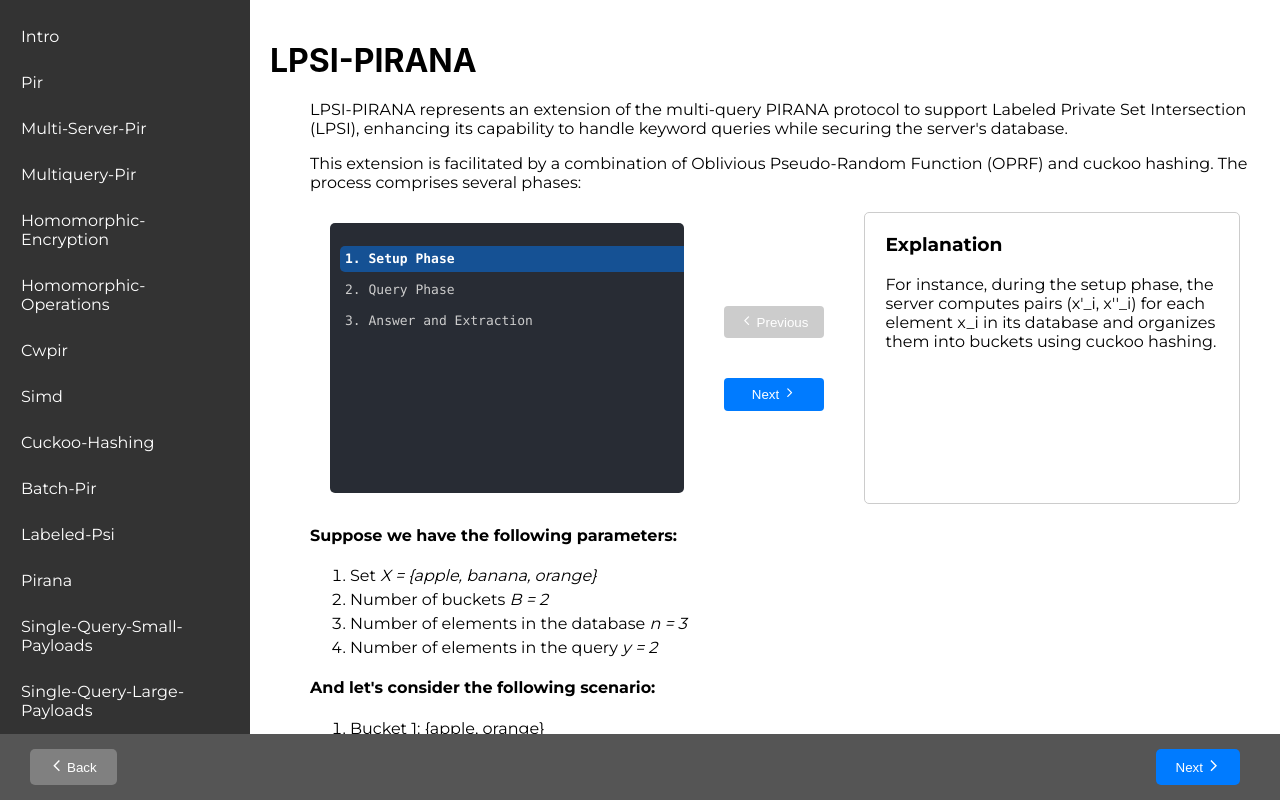
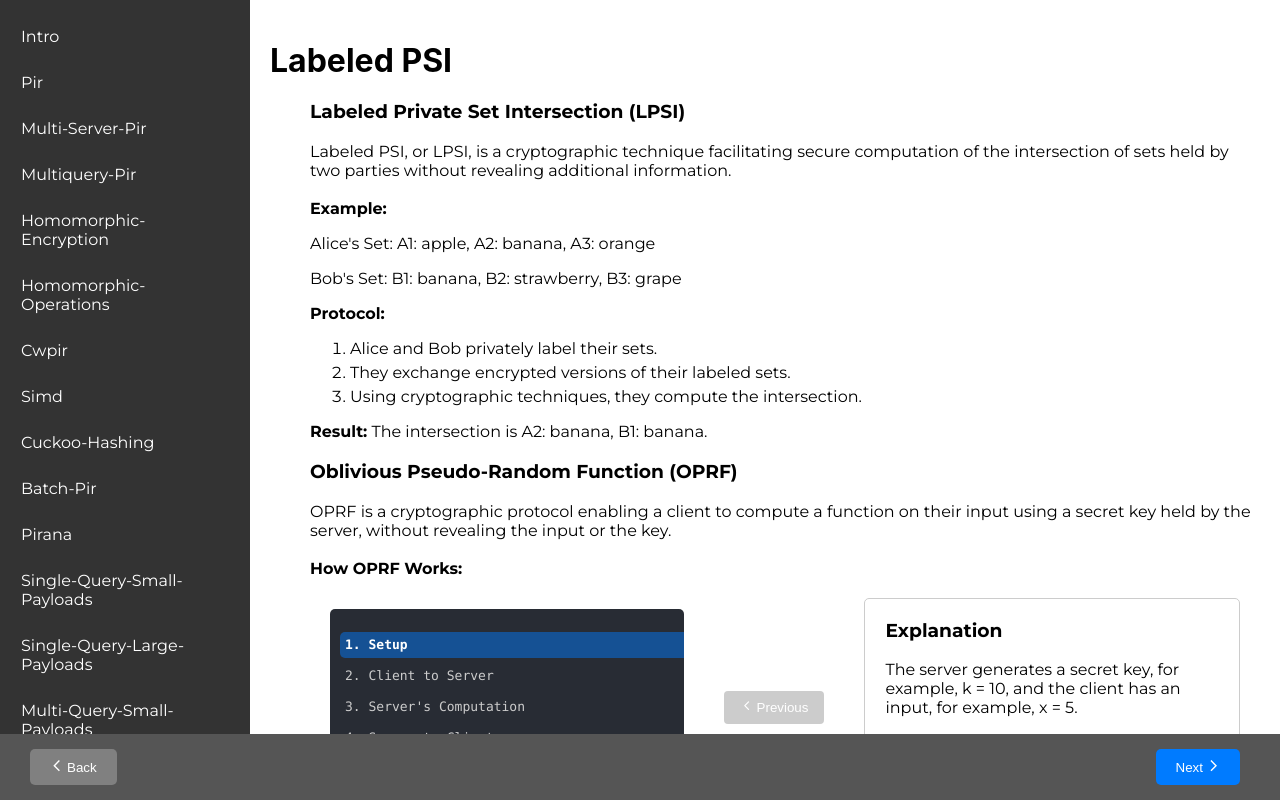
Before and after one commit to g4ss4n/pirana-app, a React (Create React App) app: page / in a window 1280 px wide. Both pictures are taken after a click on the button "Back". Shown: the top 800 px of the page. Built offline with nearby package versions, Linux system fonts and the light colour scheme.

Commit message:
modify LPSI

```diff
--- a/src/App.js
+++ b/src/App.js
@@ -35,7 +35,6 @@ function App() {
     "simd",
     "cuckoo-hashing",
     "batch-pir",
-    "labeled-psi",
     "pirana",
     "single-query-small-payloads",
     "single-query-large-payloads",
--- a/src/components/LPSIPIRANA/lpsipirana.js
+++ b/src/components/LPSIPIRANA/lpsipirana.js
@@ -39,15 +39,59 @@ const codeLines2 = [
   }
 ];
 
+const oprf = [
+  {
+      code: "1. Setup",
+      explanation: "The server generates a secret key, for example, k = 10, and the client has an input, for example, x = 5."
+  },
+  {
+      code: "2. Client to Server",
+      explanation: "The client sends its input, x, to the server."
+  },
+  {
+      code: "3. Server's Computation",
+      explanation: "The server computes a function on the client's input using the secret key. For example, it adds the secret key to the client's input: y = x + k = 5 + 10 = 15."
+  },
+  {
+      code: "4. Server to Client",
+      explanation: "The server sends the result y back to the client."
+  },
+  {
+      code: "5. Answer",
+      explanation: "Now, the client knows the result of the computation y, which is 15, but it doesn't know the secret key k or the server's input. Similarly, the server doesn't know the client's input x, but it can compute the function on the input using its secret key. This ensures privacy and security in the computation."
+  }
+];
+
 
 
   return (
     <div>
+      <Title>Labeled PSI</Title>
+      <Body>
+            <h3>Labeled Private Set Intersection (LPSI)</h3>
+            Labeled PSI, or LPSI, is a cryptographic technique facilitating secure computation of the intersection of sets held by two parties without revealing additional information.
+            <br/><br/>
+            <strong>Example:</strong><br/>
+            <p>Alice's Set: A1: apple, A2: banana, A3: orange</p>
+            <p>Bob's Set: B1: banana, B2: strawberry, B3: grape</p>
+            <strong>Protocol:</strong>
+            <ol>
+              <li>Alice and Bob privately label their sets.</li>
+              <li>They exchange encrypted versions of their labeled sets.</li>
+              <li>Using cryptographic techniques, they compute the intersection.</li>
+            </ol>
+            <strong>Result:</strong> The intersection is A2: banana, B1: banana.
+
+            <h3>Oblivious Pseudo-Random Function (OPRF)</h3>
+            OPRF is a cryptographic protocol enabling a client to compute a function on their input using a secret key held by the server, without revealing the input or the key.
+            <br/><br/>
+            <strong>How OPRF Works:</strong>
+
+            <CodeExplanation codeLines={oprf} />
+
       <Title>LPSI-PIRANA</Title>
-      <Body>
         <p>LPSI-PIRANA represents an extension of the multi-query PIRANA protocol to support Labeled Private Set Intersection (LPSI), enhancing its capability to handle keyword queries while securing the server's database.</p>
         <p>This extension is facilitated by a combination of Oblivious Pseudo-Random Function (OPRF) and cuckoo hashing. The process comprises several phases:</p>
-      <CodeExplanation codeLines={codeLines} />
 
       <h4>Suppose we have the following parameters:</h4>
       <ol>
--- a/src/components/leftDrawer/LeftDrawer.js
+++ b/src/components/leftDrawer/LeftDrawer.js
@@ -19,7 +19,6 @@ const LeftDrawer = ({ onItemClick, selectedItemIndex }) => {
     "simd",
     "cuckoo-hashing",
     "batch-pir",
-    "labeled-psi",
     "pirana",
     "single-query-small-payloads",
     "single-query-large-payloads",
```
